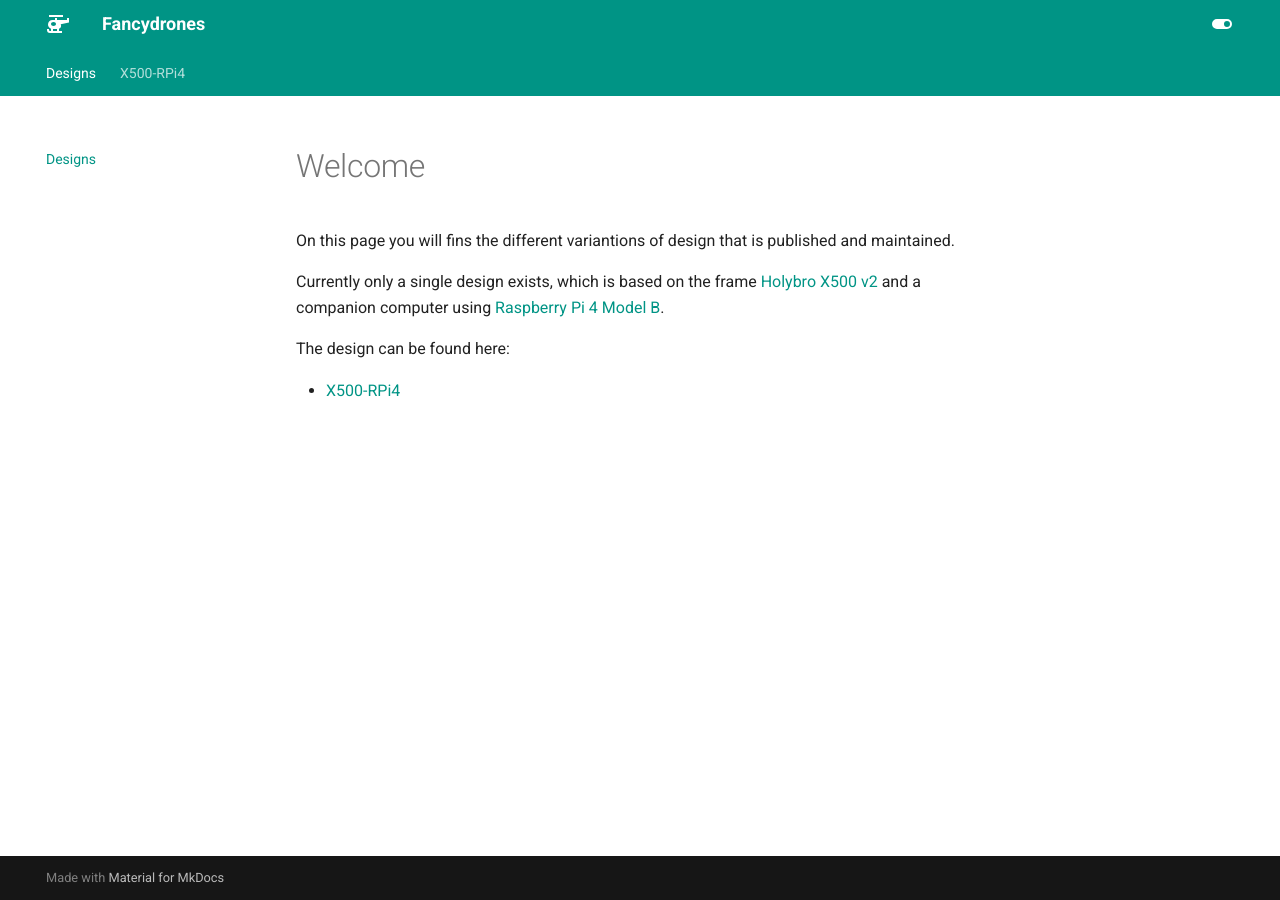
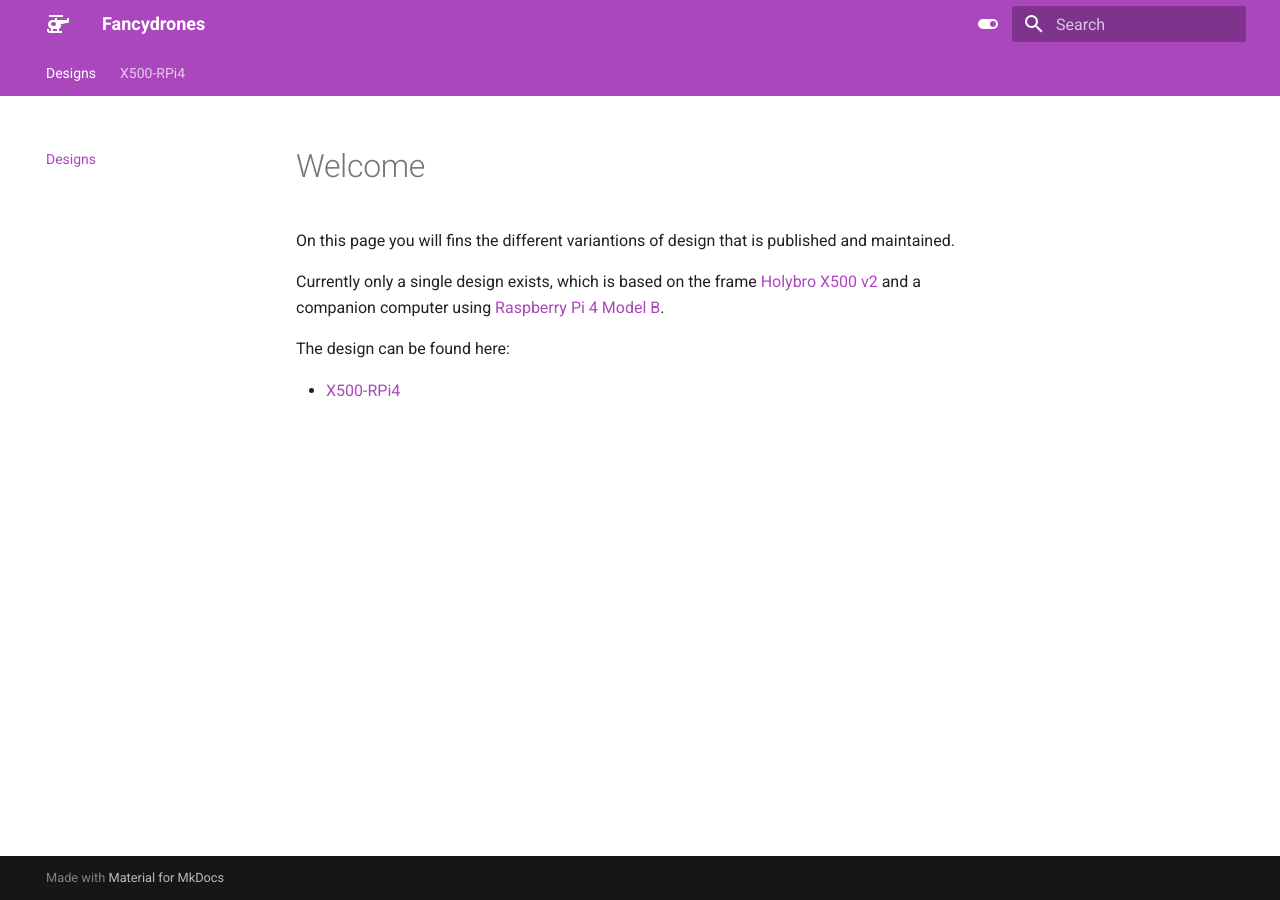
Before and after one commit to fancydrones/fancydrones.github.io, an MkDocs documentation site: the page built from docs/README.md, in a window 1280 px wide. Built offline with MkDocs 1.6.1 and Material for MkDocs 9.7.7, drawn with Linux system fonts in a browser that asks for light colours; plug-ins that fetch from the network failed and are left out.

```diff
--- a/mkdocs.yml
+++ b/mkdocs.yml
@@ -28,7 +28,7 @@ theme:
     # Documented here: https://squidfunk.github.io/mkdocs-material/setup/changing-the-colors/#color-palette-toggle
     # Palette toggle for light mode
     - scheme: default
-      primary: teal
+      primary: purple
       accent: indigo
       toggle:
         icon: material/toggle-switch
@@ -36,7 +36,7 @@ theme:
 
     # Palette toggle for dark mode
     - scheme: slate
-      primary: teal
+      primary: purple
       accent: indigo
       toggle:
         icon: material/toggle-switch-off-outline
@@ -44,12 +44,12 @@ theme:
 
 # Plugins
 plugins:
-  #- search
+  - search
   - glightbox
+  - privacy
 
 # Extensions
 markdown_extensions:
-  - privacy
   - abbr
   - admonition
   - attr_list
```
